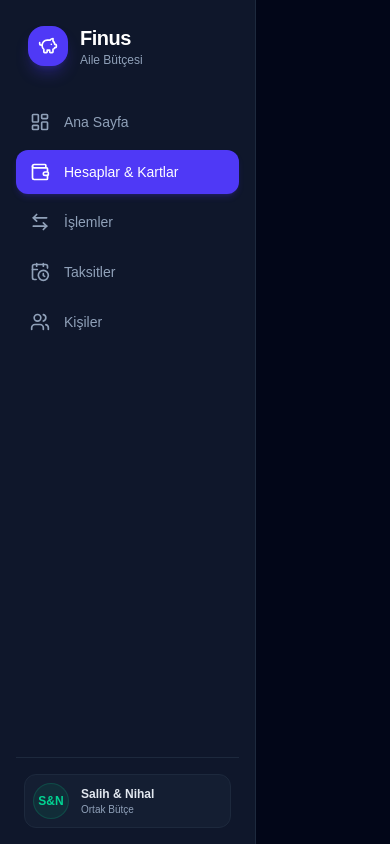
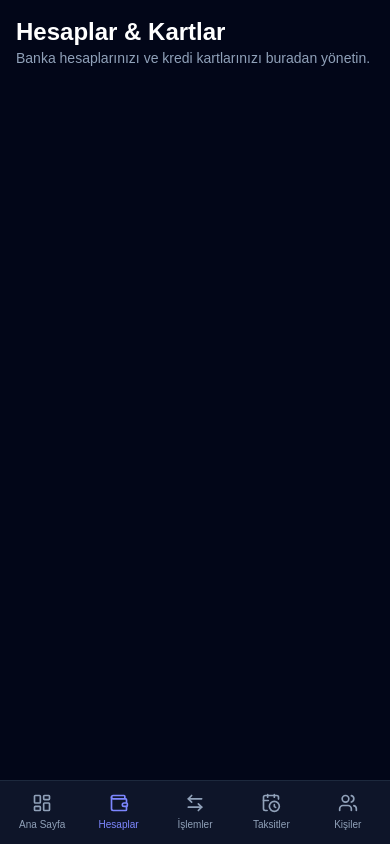
Before and after one commit to salihezin/finus, a Next.js app: page /accounts in a window 390 px wide. Built offline with nearby package versions, Linux system fonts and the light colour scheme.

Commit message:
fix: update version to 0.3.0 and enhance layout and styling across various components

```diff
--- a/package.json
+++ b/package.json
@@ -1,6 +1,6 @@
 {
   "name": "finus",
-  "version": "0.2.2",
+  "version": "0.3.0",
   "private": true,
   "scripts": {
     "dev": "next dev",
--- a/src/app/(dashboard)/accounts/page.tsx
+++ b/src/app/(dashboard)/accounts/page.tsx
@@ -1,6 +1,6 @@
 export default function AccountsPage() {
   return (
-    <div className="p-6 md:p-8 space-y-6">
+    <div className="space-y-6">
       <div className="flex justify-between items-center">
         <div>
           <h1 className="text-2xl font-bold text-white">Hesaplar & Kartlar</h1>
--- a/src/app/(dashboard)/layout.tsx
+++ b/src/app/(dashboard)/layout.tsx
@@ -1,15 +1,12 @@
-import { Sidebar } from '@/components/layout/sidebar';
-
 export default function DashboardLayout({
   children,
 }: {
   children: React.ReactNode;
 }) {
   return (
-    <div className="min-h-screen bg-slate-950 text-slate-100 flex">
-      {/* Ana İçerik Alanı */}
-      <main className="flex-1 pl-64 min-h-screen">
-        <div className="max-w-7xl mx-auto p-8 space-y-8">
+    <div className="min-h-full bg-slate-950 text-slate-100">
+      <main>
+        <div className="mx-auto max-w-7xl space-y-6 p-4 sm:p-6 lg:p-8">
           {children}
         </div>
       </main>
--- a/src/app/layout.tsx
+++ b/src/app/layout.tsx
@@ -28,13 +28,10 @@ export default function RootLayout({
       lang="tr"
       className={`${geistSans.variable} ${geistMono.variable} h-full antialiased`}
     >
-      <body className="h-full bg-slate-950 text-slate-100 overflow-hidden">
-        <div className="flex h-screen w-screen overflow-hidden">
-          {/* Sidebar solda sabit 264px tutulur */}
+      <body className="min-h-full bg-slate-950 text-slate-100">
+        <div className="flex min-h-screen w-full bg-slate-950 md:h-screen md:overflow-hidden">
           <Sidebar />
-
-          {/* Main alanı sağda kalan tüm alanı kaplar */}
-          <main className="flex-1 overflow-y-auto min-w-0 bg-slate-950">
+          <main className="min-w-0 flex-1 overflow-y-auto bg-slate-950 pb-24 md:pb-0">
             {children}
           </main>
         </div>
--- a/src/app/transactions/components/CsvImportButton.tsx
+++ b/src/app/transactions/components/CsvImportButton.tsx
@@ -59,8 +59,8 @@ export default function CsvImportButton({ accountId, onImportComplete }: CsvImpo
   };
 
   return (
-    <div className="inline-block">
-      <label className={`cursor-pointer inline-flex items-center px-4 py-2 rounded-lg text-sm font-medium transition-colors ${
+    <div className="inline-block w-full sm:w-auto">
+      <label className={`cursor-pointer inline-flex w-full items-center justify-center px-4 py-2 rounded-lg text-sm font-medium transition-colors sm:w-auto ${
         isLoading
           ? "bg-gray-300 text-gray-500 cursor-not-allowed"
           : "bg-blue-600 text-white hover:bg-blue-700 shadow-sm"
--- a/src/app/transactions/page.tsx
+++ b/src/app/transactions/page.tsx
@@ -220,7 +220,7 @@ export default function TransactionsPage() {
   };
 
   return (
-    <div className="p-8 max-w-7xl mx-auto space-y-6 text-slate-100">
+    <div className="mx-auto max-w-7xl space-y-6 p-4 text-slate-100 sm:p-6 lg:p-8">
       {/* Header */}
       <div className="flex flex-col sm:flex-row justify-between items-start sm:items-center gap-4">
         <div>
@@ -230,7 +230,7 @@ export default function TransactionsPage() {
           </p>
         </div>
 
-        <div className="flex items-center gap-3">
+        <div className="flex w-full flex-col gap-3 sm:w-auto sm:flex-row">
           <CsvImportButton
             accountId="2242c863-6fa0-4027-b62d-61665c01750f"
             onImportComplete={fetchData}
@@ -343,7 +343,7 @@ export default function TransactionsPage() {
           </div>
         ) : (
           <div className="overflow-x-auto">
-            <table className="w-full text-left border-collapse text-sm">
+            <table className="min-w-[850px] w-full text-left border-collapse text-sm">
               <thead>
                 <tr className="border-b border-slate-800 bg-slate-950/40 text-slate-400 font-medium">
                   <th className="p-4 w-12 text-center">
--- a/src/components/layout/sidebar.tsx
+++ b/src/components/layout/sidebar.tsx
@@ -24,8 +24,9 @@ export function Sidebar() {
   const pathname = usePathname();
 
   return (
-    <aside className="w-64 bg-slate-900 text-slate-300 h-screen shrink-0 flex flex-col justify-between p-4 border-r border-slate-800">
-      <div className="space-y-8">
+    <>
+      <aside className="hidden h-screen w-64 shrink-0 flex-col justify-between border-r border-slate-800 bg-slate-900 p-4 text-slate-300 md:flex">
+        <div className="space-y-8">
         {/* Logo Header */}
         <div className="flex items-center gap-3 px-3 pt-2">
           <div className="w-10 h-10 rounded-2xl bg-indigo-600 flex items-center justify-center text-white shadow-lg shadow-indigo-600/30">
@@ -74,6 +75,29 @@ export function Sidebar() {
           </div>
         </div>
       </div>
-    </aside>
+      </aside>
+
+      <nav className="fixed inset-x-0 bottom-0 z-40 grid grid-cols-5 border-t border-slate-800 bg-slate-900/95 px-1 pb-[max(0.35rem,env(safe-area-inset-bottom))] pt-1.5 backdrop-blur md:hidden">
+        {navItems.map((item) => {
+          const Icon = item.icon;
+          const isActive = pathname === item.href;
+
+          return (
+            <Link
+              key={item.href}
+              href={item.href}
+              aria-current={isActive ? 'page' : undefined}
+              className={clsx(
+                'flex min-w-0 flex-col items-center gap-1 rounded-lg px-1 py-1.5 text-[10px] font-medium transition-colors',
+                isActive ? 'text-indigo-400' : 'text-slate-400'
+              )}
+            >
+              <Icon className="h-5 w-5" />
+              <span className="w-full truncate text-center">{item.name.replace('Hesaplar & Kartlar', 'Hesaplar')}</span>
+            </Link>
+          );
+        })}
+      </nav>
+    </>
   );
 }
--- a/src/components/modals/add-account-modal.tsx
+++ b/src/components/modals/add-account-modal.tsx
@@ -63,11 +63,11 @@ export function AddAccountModal({ isOpen, onClose, onSuccess }: AddAccountModalP
 };
 
   return (
-    <div className="fixed inset-0 z-50 flex items-center justify-center p-4 bg-slate-950/80 backdrop-blur-sm animate-in fade-in duration-200">
-      <div className="w-full max-w-md rounded-2xl bg-slate-900 border border-slate-800 shadow-2xl overflow-hidden">
+    <div className="fixed inset-0 z-50 flex items-center justify-center bg-slate-950/80 p-3 backdrop-blur-sm animate-in fade-in duration-200 sm:p-4">
+      <div className="max-h-[calc(100dvh-1.5rem)] w-full max-w-md overflow-y-auto rounded-2xl border border-slate-800 bg-slate-900 shadow-2xl sm:max-h-[calc(100dvh-2rem)]">
 
         {/* HEADER */}
-        <div className="flex items-center justify-between px-6 py-4 border-b border-slate-800">
+        <div className="flex items-center justify-between border-b border-slate-800 px-4 py-4 sm:px-6">
           <h3 className="text-lg font-bold text-white">Yeni Hesap / Kart Ekle</h3>
           <button
             onClick={onClose}
@@ -78,7 +78,7 @@ export function AddAccountModal({ isOpen, onClose, onSuccess }: AddAccountModalP
         </div>
 
         {/* FORM */}
-        <form onSubmit={handleSubmit} className="p-6 space-y-4">
+        <form onSubmit={handleSubmit} className="space-y-4 p-4 sm:p-6">
 
           {/* HESAP ADI */}
           <div>
@@ -109,8 +109,8 @@ export function AddAccountModal({ isOpen, onClose, onSuccess }: AddAccountModalP
           </div>
 
           {/* BAŞLANGIÇ BAKİYESİ VE PARA BİRİMİ */}
-          <div className="grid grid-cols-3 gap-3">
-            <div className="col-span-2">
+          <div className="grid gap-3 sm:grid-cols-3">
+            <div className="sm:col-span-2">
               <label className="block text-xs font-medium text-slate-400 mb-1">
                 {type === 'CREDIT_CARD' ? 'Mevcut Borç (Gerekirse)' : 'Başlangıç Bakiyesi'}
               </label>
@@ -140,7 +140,7 @@ export function AddAccountModal({ isOpen, onClose, onSuccess }: AddAccountModalP
 
           {/* KREDİ KARTI ÖZEL ALANLARI */}
           {type === 'CREDIT_CARD' && (
-            <div className="grid grid-cols-2 gap-3 pt-1 border-t border-slate-800/60">
+            <div className="grid gap-3 border-t border-slate-800/60 pt-1 sm:grid-cols-2">
               <div>
                 <label className="block text-xs font-medium text-slate-400 mb-1">Kart Limiti (₺)</label>
                 <input
--- a/src/components/modals/add-transaction-modal.tsx
+++ b/src/components/modals/add-transaction-modal.tsx
@@ -188,10 +188,10 @@ export function AddTransactionModal({
   };
 
   return (
-    <div className="fixed inset-0 z-50 flex items-center justify-center bg-black/60 backdrop-blur-sm p-4">
-      <div className="bg-slate-900 border border-slate-800 rounded-2xl w-full max-w-lg overflow-hidden shadow-2xl text-slate-100">
+    <div className="fixed inset-0 z-50 flex items-center justify-center bg-black/60 p-3 backdrop-blur-sm sm:p-4">
+      <div className="max-h-[calc(100dvh-1.5rem)] w-full max-w-lg overflow-y-auto rounded-2xl border border-slate-800 bg-slate-900 text-slate-100 shadow-2xl sm:max-h-[calc(100dvh-2rem)]">
         {/* Header */}
-        <div className="flex items-center justify-between p-5 border-b border-slate-800">
+        <div className="flex items-center justify-between border-b border-slate-800 p-4 sm:p-5">
           <h2 className="text-lg font-bold text-white">Yeni İşlem Ekle</h2>
           <button
             onClick={onClose}
@@ -254,7 +254,7 @@ export function AddTransactionModal({
         </div>
 
         {/* Form Body */}
-        <form onSubmit={handleSubmit} className="p-5 space-y-4">
+        <form onSubmit={handleSubmit} className="space-y-4 p-4 sm:p-5">
           {/* Tutar */}
           <div>
             <label className="block text-xs font-medium text-slate-400 mb-1.5">
```
Also changed, not shown: src/app/(dashboard)/page.tsx (+8 -8 lines), src/app/(dashboard)/persons/page.tsx (+5 -5 lines), 1 other file (tests, documents, lock files or other folders).
